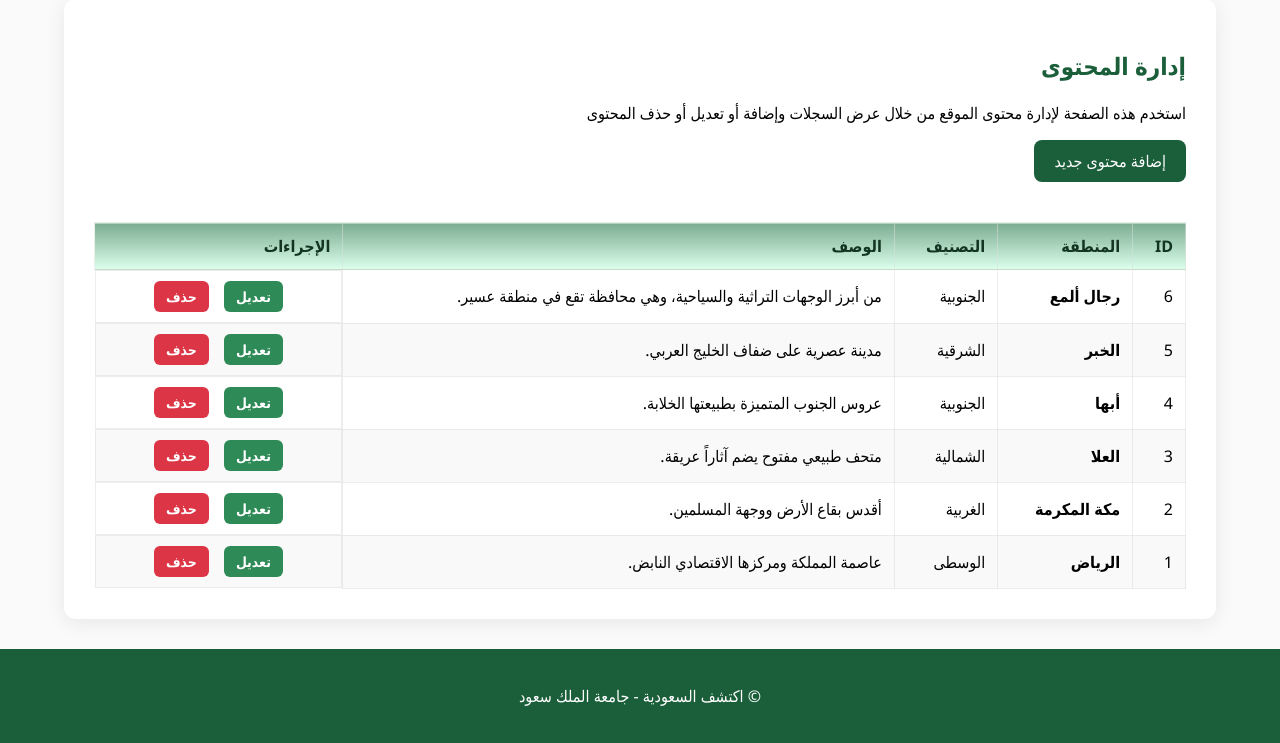
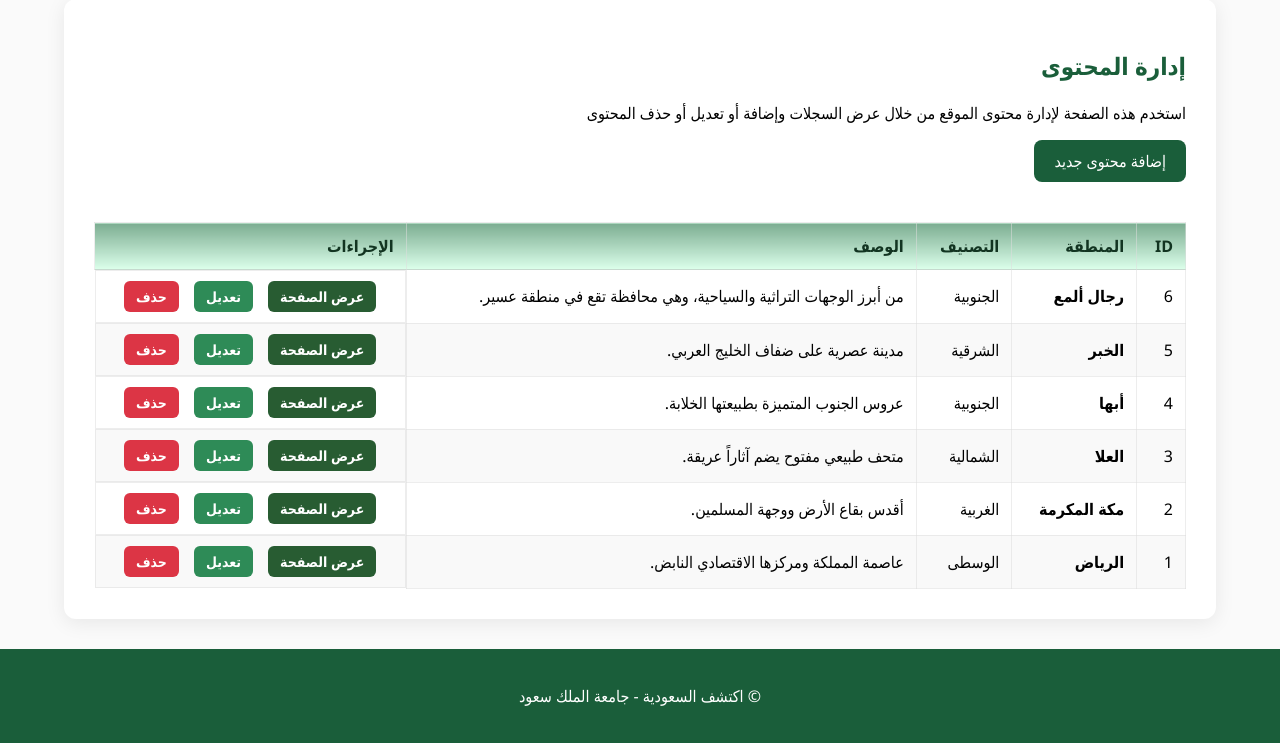
Before and after one commit to SajaAlzahrani1/Web-project, a PHP site: page /dashboard.php in a window 1280 px wide. Shown: the part 134-877 px from the top of the page. Run offline with PHP 8.4, Linux system fonts and the light colour scheme; a user stored in the database is signed in; data comes from the database, SQL or seed files in the repository.

Commit message:
Update dashboard.php

```diff
--- a/dashboard.php
+++ b/dashboard.php
@@ -65,6 +65,8 @@ include 'dashboard_process.php';
                         <td><?php echo $row['category']; ?></td>
                         <td><?php echo $row['description']; ?></td>
                         <td class="actions-cell">
+                            <a href="details.php?id=<?php echo $row['id']; ?>" class="btn-view" target="_blank">عرض الصفحة</a>
+
                             <a href="update.php?id=<?php echo $row['id']; ?>" class="btn-edit">تعديل</a>
 
                             <a href="dashboard.php?delete=<?php echo $row['id']; ?>"
```
